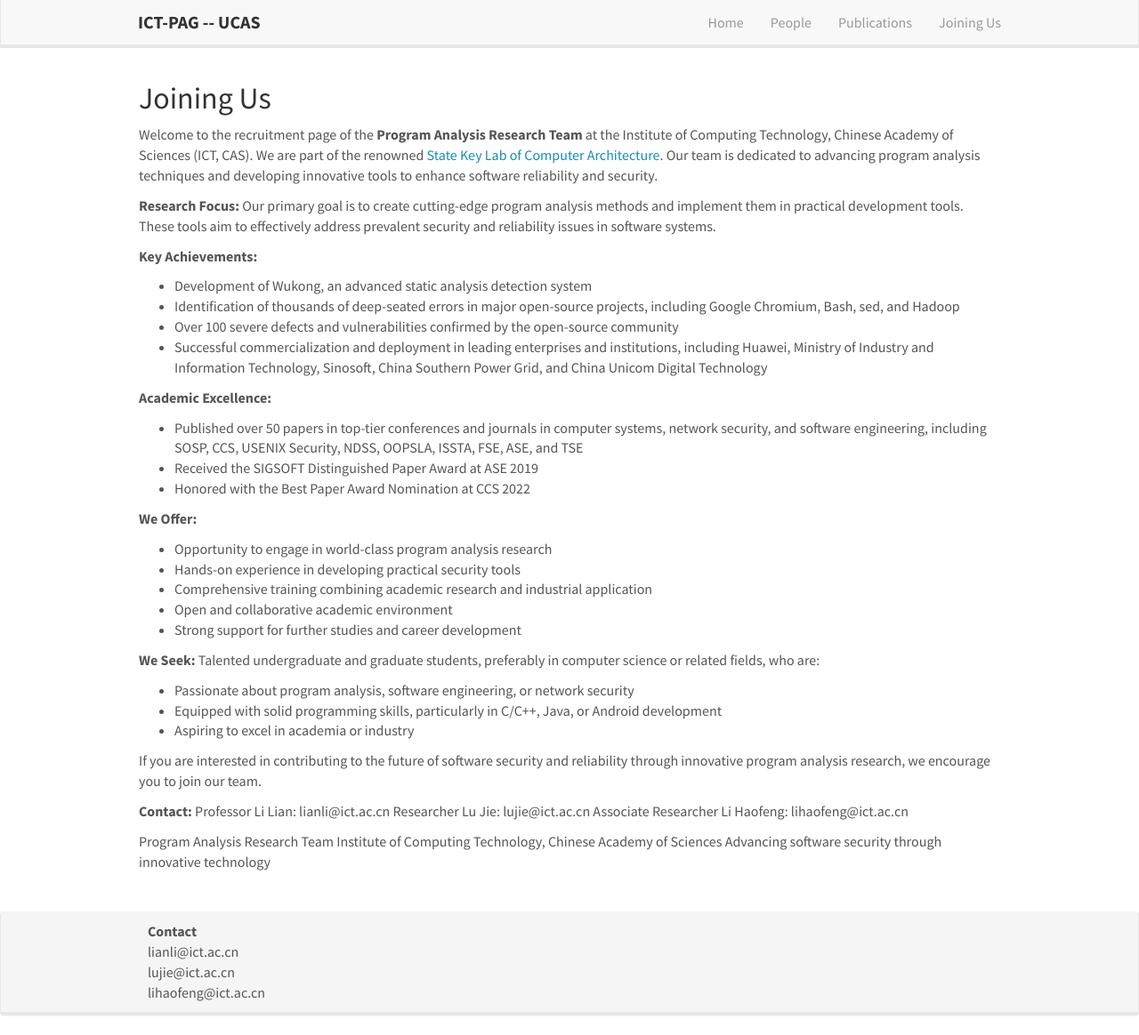
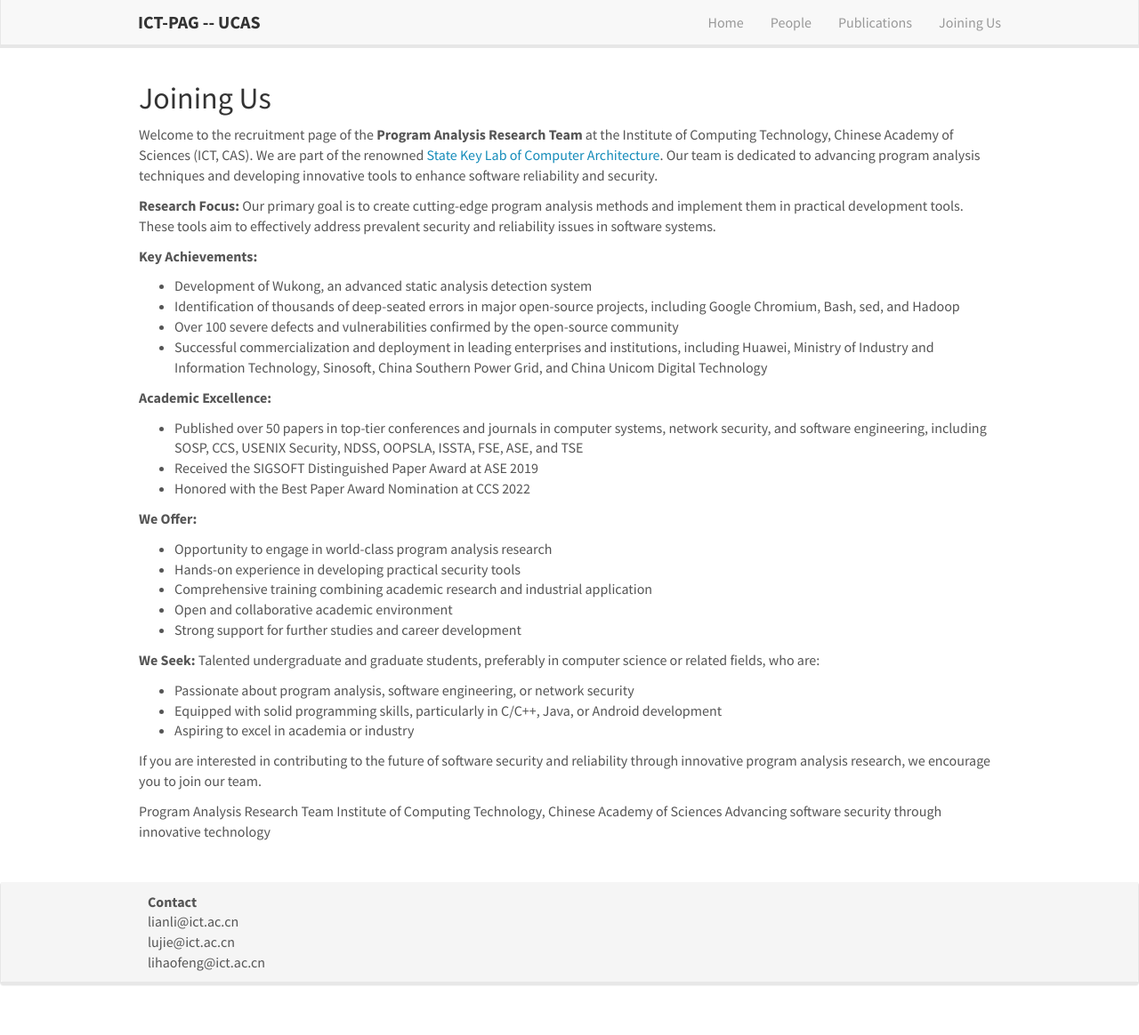
Before and after one commit to ict-pag/ict-pag.github.io, a Jekyll site: the page built from _pages/joining.md, in a window 1280 px wide and 1164 px high. Shown: the whole window at 89% size. Built offline with Jekyll 4.4.1, drawn with Linux system fonts in a browser that asks for light colours; nearby versions of some CDN libraries.

Commit message:
Update joining.md

```diff
--- a/_pages/joining.md
+++ b/_pages/joining.md
@@ -39,10 +39,6 @@ Talented undergraduate and graduate students, preferably in computer science or
 
 If you are interested in contributing to the future of software security and reliability through innovative program analysis research, we encourage you to join our team.
 
-**Contact:**
-Professor Li Lian: lianli@ict.ac.cn
-Researcher Lu Jie: lujie@ict.ac.cn
-Associate Researcher Li Haofeng: lihaofeng@ict.ac.cn
 
 Program Analysis Research Team
 Institute of Computing Technology, Chinese Academy of Sciences
```
